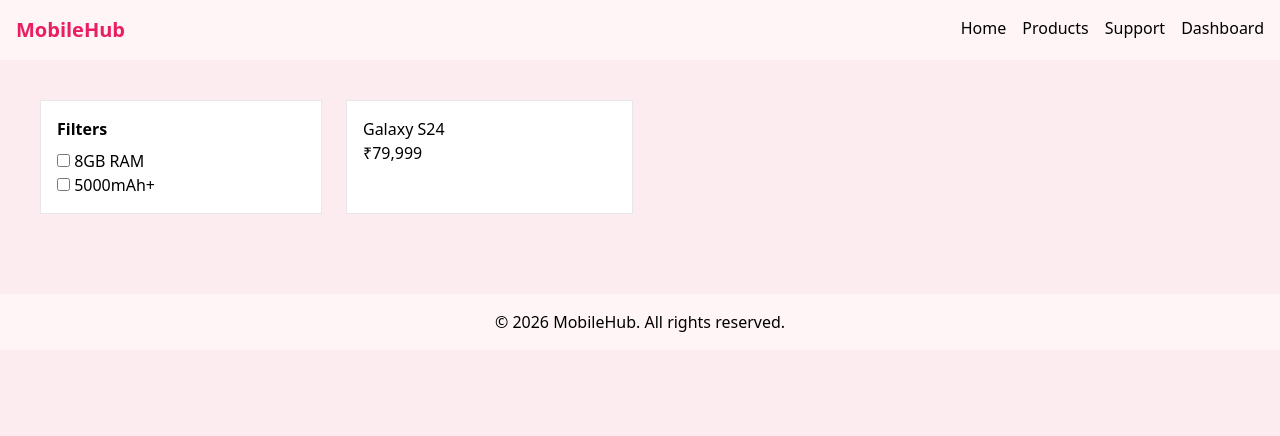
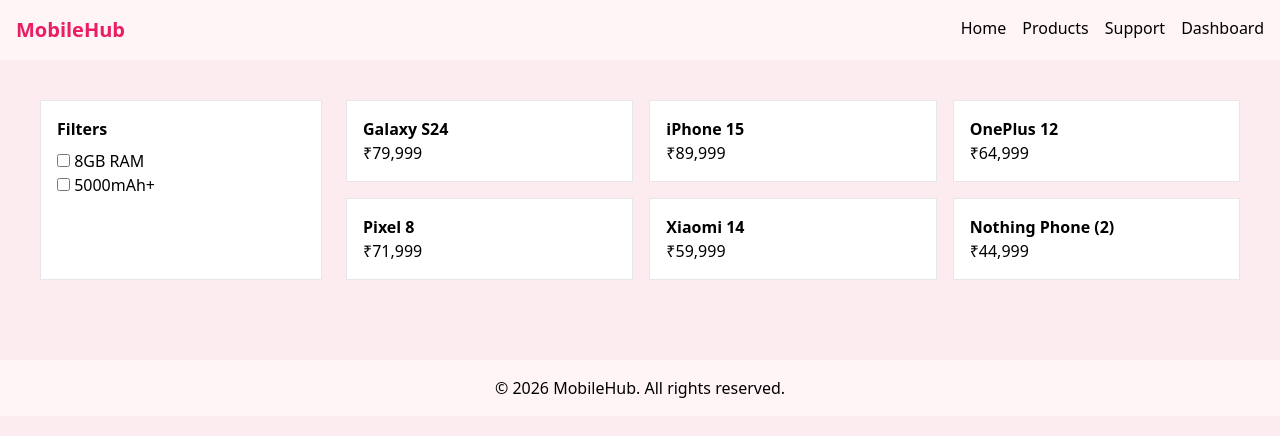
Before and after one commit to Vikas0112/mobile-web-main, a React (Vite) app: page /products in a window 1280 px wide. Shown: the top 436 px of the page. Built offline with nearby package versions, Linux system fonts and the light colour scheme.

Commit message:
Update Products.jsx

```diff
--- a/src/pages/Products.jsx
+++ b/src/pages/Products.jsx
@@ -1,18 +1,35 @@
-const Products = () => (
+const Products = () => {
+  const productList = [
+    { id: 1, name: "Galaxy S24", price: "₹79,999" },
+    { id: 2, name: "iPhone 15", price: "₹89,999" },
+    { id: 3, name: "OnePlus 12", price: "₹64,999" },
+    { id: 4, name: "Pixel 8", price: "₹71,999" },
+    { id: 5, name: "Xiaomi 14", price: "₹59,999" },
+    { id: 6, name: "Nothing Phone (2)", price: "₹44,999" },
+  ];
+
+  return (
     <div className="p-10 grid grid-cols-4 gap-6">
+
+      {/* Filters */}
       <aside className="bg-white p-4 border">
         <h3 className="font-bold mb-2">Filters</h3>
         <p><input type="checkbox" /> 8GB RAM</p>
         <p><input type="checkbox" /> 5000mAh+</p>
       </aside>
 
+      {/* Products */}
       <div className="col-span-3 grid grid-cols-3 gap-4">
-      <div className="bg-white p-4 border">
-        <h3>Galaxy S24</h3>
-        <p>₹79,999</p>
+        {productList.map((product) => (
+          <div key={product.id} className="bg-white p-4 border">
+            <h3 className="font-semibold">{product.name}</h3>
+            <p>{product.price}</p>
           </div>
+        ))}
       </div>
+
     </div>
   );
+};
 
 export default Products;
```
Lines whose indentation alone changed are shown as unchanged.
